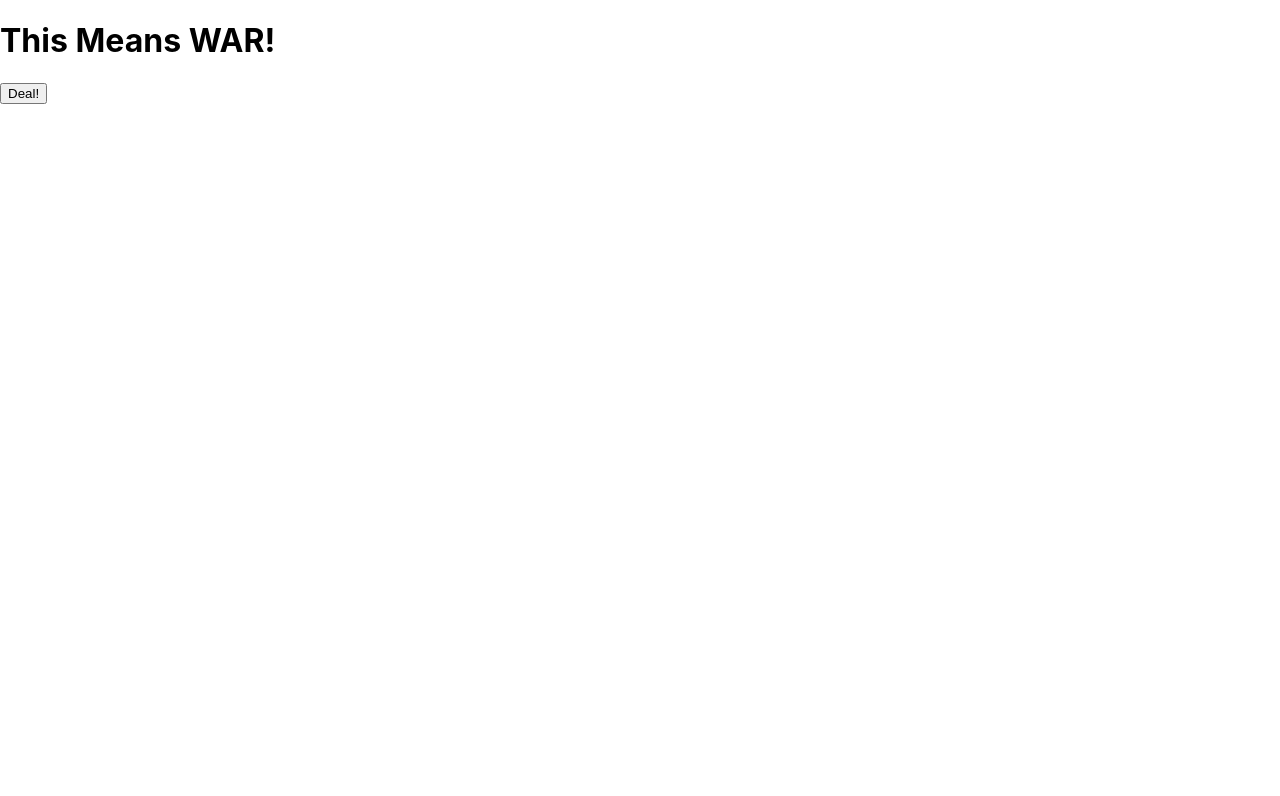
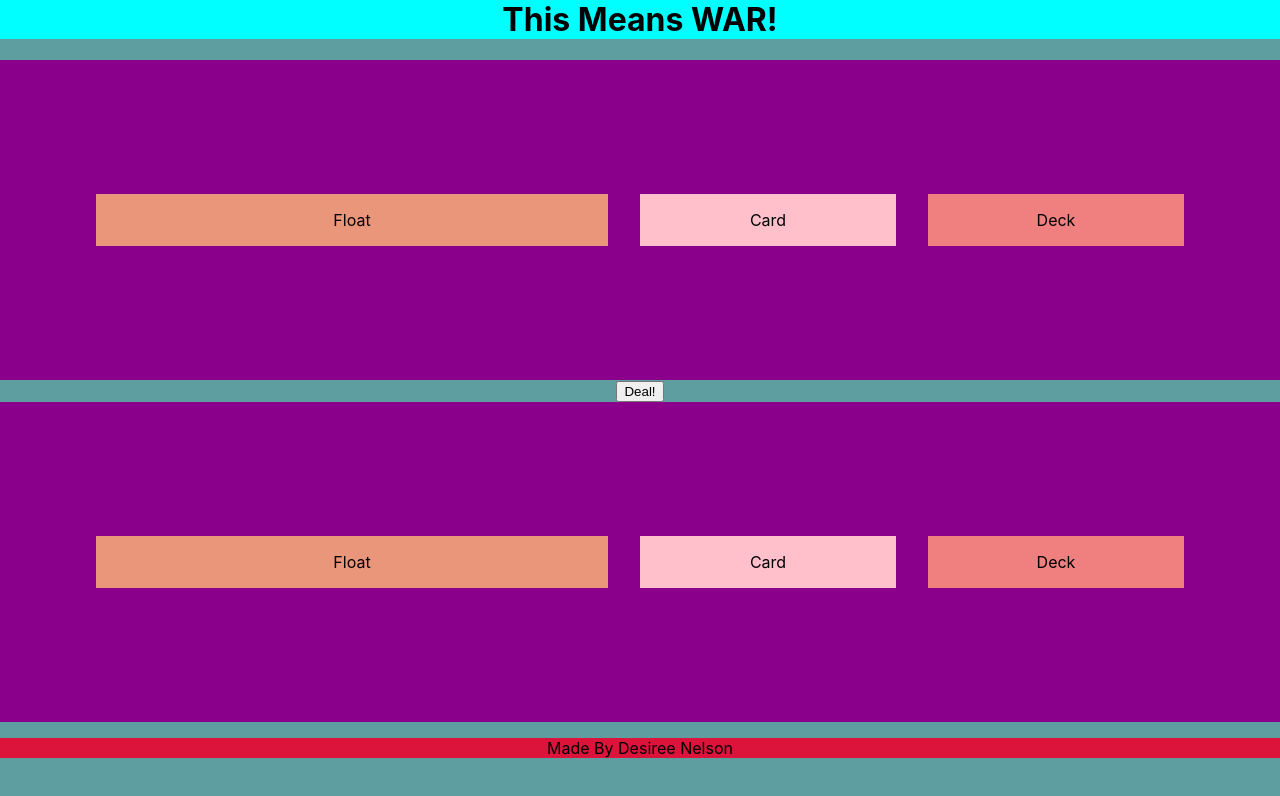
Before and after one commit to Anzu4/thismeanswar, a React (Create React App) app: page / in a window 1280 px wide. Both pictures are taken after a click on the button "Play WAR". Shown: the top 796 px of the page. Built offline with nearby package versions, Linux system fonts and the light colour scheme.

Commit message:
new components for header, footer, card and float. Components now accessed through index. Cleaned up commented out code. Playing with css and its UGLY

```diff
--- a/public/index.html
+++ b/public/index.html
@@ -6,8 +6,8 @@
     <meta name="viewport" content="width=device-width, initial-scale=1" />
     <meta name="theme-color" content="#000000" />
     <meta
-      name="description"
-      content="Web site created using create-react-app"
+      name="This Means WAR!"
+      content="Card game application made with create-react-app"
     />
     <link rel="apple-touch-icon" href="%PUBLIC_URL%/logo192.png" />
     <!--
--- a/src/App.css
+++ b/src/App.css
@@ -1,8 +1,152 @@
 .App {
   text-align: center;
+  background-color: cadetblue;
+  min-height: 90%;
 }
 
-.App-logo {
+.splash_text_box {
+  margin-left: 20%;
+  margin-right: 20%;
+  background-color: coral;
+  border-radius: 7px;
+  padding: 4px;
+}
+
+.team_text_box {
+  margin-left: 20%;
+  margin-right: 20%;
+  background-color: coral;
+  border-radius: 7px;
+  padding: 4px;
+}
+
+#site_header {
+  display: flex;
+  flex-direction: column;
+  align-items: center;
+  justify-content: center;
+  background-color: aqua;
+  margin-top: 0;
+}
+
+#footer {
+  background-color: crimson;
+  display: flex;
+  flex-direction: column;
+  align-items: center;
+  justify-content: center;
+}
+
+#battleground {
+  text-align: center;
+  background-color: cadetblue;
+  min-height: 100vh;
+}
+
+.Opponant {
+  display: flex;
+  flex-direction: row;
+  align-items: center;
+  justify-content: center;
+  background-color: darkmagenta;
+  min-height: 40vh;
+}
+
+.Opp-float {
+  display: flex;
+  flex-direction: column;
+  background-color: darksalmon;
+  margin: 1rem;
+  min-width: 40%;
+  align-items: center;
+  justify-content: center;
+}
+.Opp-card {
+  display: flex;
+  flex-direction: column;
+  background-color: pink;
+  margin: 1rem;
+  min-width: 20%;
+  align-items: center;
+  justify-content: center;
+}
+.Opp-deck {
+  display: flex;
+  flex-direction: column;
+  background-color: lightcoral;
+  margin: 1rem;
+  min-width: 20%;
+  align-items: center;
+  justify-content: center;
+}
+
+.Player {
+  display: flex;
+  flex-direction: row;
+  align-items: center;
+  justify-content: center;
+  background-color: darkmagenta;
+  min-height: 40vh;
+}
+
+.Play-float {
+  display: flex;
+  flex-direction: column;
+  background-color: darksalmon;
+  margin: 1rem;
+  min-width: 40%;
+  align-items: center;
+  justify-content: center;
+}
+.Play-card {
+  display: flex;
+  flex-direction: column;
+  background-color: pink;
+  margin: 1rem;
+  min-width: 20%;
+  align-items: center;
+  justify-content: center;
+}
+.Play-deck {
+  display: flex;
+  flex-direction: column;
+  background-color: lightcoral;
+  margin: 1rem;
+  min-width: 20%;
+  align-items: center;
+  justify-content: center;
+}
+
+.button {
+  background-color: cornflowerblue;
+  height: 3rem;
+  border-radius: 7px;
+}
+
+.float-box {
+  display: flex;
+  flex-direction: column;
+  background-color: darksalmon;
+  margin: 1rem;
+  min-width: 40%;
+  align-items: center;
+  justify-content: center;
+}
+
+.single-card {
+  display: flex;
+  flex-direction: column;
+  background-color: pink;
+  margin: 1rem;
+  min-width: 20%;
+  align-items: center;
+  justify-content: center;
+  min-height: 12vh;
+  max-height: 12vh;
+  padding: 0;
+}
+
+/* .App-logo {
   height: 40vmin;
   pointer-events: none;
 }
@@ -11,17 +155,6 @@
   .App-logo {
     animation: App-logo-spin infinite 20s linear;
   }
-}
-
-.App-header {
-  background-color: #282c34;
-  min-height: 100vh;
-  display: flex;
-  flex-direction: column;
-  align-items: center;
-  justify-content: center;
-  font-size: calc(10px + 2vmin);
-  color: white;
 }
 
 .App-link {
@@ -36,3 +169,4 @@
     transform: rotate(360deg);
   }
 }
+*/
--- a/src/App.js
+++ b/src/App.js
@@ -1,16 +1,47 @@
 import React, { useState } from 'react';
 import './App.css';
-import { Container, Button } from 'react-bootstrap';
-import War from './components/War';
+import { Container, Row, Button } from 'react-bootstrap';
+import { War, Header, Footer } from './components';
 
 function App() {
   const [game, setGame] = useState('off');
 
   if (game === 'off') {
     return (
-      <Container>
-        <h1>This Means WAR!</h1>
-        <Button onClick={() => setGame('on')}>Play WAR</Button>
+      <Container className={'App'}>
+        <Row>
+          <Header />
+        </Row>
+        <Row>
+          <div className={'splash_text_box'}>
+            <p>'An ancient and brutal fight to the death!</p>
+            <p>
+              You and your opponent each recieve 26 cards. On each turn, you
+              will each flip your top card. Highest card will capture both
+              cards!
+            </p>
+            <p>
+              If there is a tie, you will be placed in an epic battle where the
+              top 2 cards are placed face-down, and the next card is placed
+              face-up. Highest of the face-up cards captures all the cards from
+              that round.
+            </p>
+            First player to obtain all 52 cards will be declared VICTORIOUS'
+          </div>
+        </Row>
+
+        <Button className={'button'} onClick={() => setGame('on')}>
+          Play WAR
+        </Button>
+        <Row>
+          <div className={'team_text_box'}>
+            <p>
+              Solo project by Desiree Nelson for the MintBean Hiring Hackathon.
+            </p>
+            Made with create-react-app and Javascript. Deployed on Netlify!
+          </div>
+        </Row>
+        <Footer />
       </Container>
     );
   } else {
--- /dev/null
+++ b/src/components/Float.js
@@ -0,0 +1,16 @@
+import React from 'react';
+import { Card } from './index';
+import '../App.css';
+
+export default function Float({ float }) {
+  if (float) {
+    return (
+      <div className={'float-box'}>
+        X X
+        <Card card={float[float.length - 1]} />
+      </div>
+    );
+  } else {
+    return <p>Float</p>;
+  }
+}
--- /dev/null
+++ b/src/components/Footer.js
@@ -0,0 +1,5 @@
+import React from 'react';
+
+export default function Footer() {
+  return <p id={'footer'}>Made By Desiree Nelson</p>;
+}
--- a/src/components/Header.js
+++ b/src/components/Header.js
@@ -1,5 +1,5 @@
 import React from 'react';
 
-function Header() {
-  <h1 id={site - header}>This Means WAR!</h1>;
+export default function Header() {
+  return <h1 id={'site_header'}>This Means WAR!</h1>;
 }
--- a/src/components/War.js
+++ b/src/components/War.js
@@ -1,6 +1,8 @@
 import React, { useState } from 'react';
 import deck from '../cards';
-import { Container, Button } from 'react-bootstrap';
+import '../App.css';
+import { Container, Row, Col, Button } from 'react-bootstrap';
+import { Header, Footer, Card, Float } from './index';
 
 export default function War() {
   // Define States
@@ -105,77 +107,6 @@ export default function War() {
       setStart('warUp');
       float();
     }
-    // Cards have been played inside of a 'war' senario
-    //   case 'warUp':
-    //     console.log(currComputerCard, currPlayerCard);
-    //     // Player Wins
-    //     if (currPlayerCard.Rank > currComputerCard.Rank) {
-    //       let tempPlayDeck = [...playerDeck];
-    //       // put current card at back
-    //       tempPlayDeck.push(tempPlayDeck.shift());
-    //       // add player float
-    //       playFloat.forEach((card) => {
-    //         tempPlayDeck.push(card);
-    //       });
-    //       // add computer's card
-    //       tempPlayDeck.push(computerCard);
-    //       // add computer's float
-    //       playFloat.forEach((card) => tempPlayDeck.push(card));
-    //       console.log(tempPlayDeck);
-    //       setPlayerDeck(tempPlayDeck);
-
-    //       let tempCompDeck = [...computerDeck];
-    //       // remove current card and float
-    //       tempCompDeck.splice(0, compFloat.length + 1);
-    //       console.log(tempCompDeck);
-    //       setComputerDeck(tempCompDeck);
-
-    //       // Remove current card from top of Deck
-    //       //setPlayerDeck(playerDeck.filter((card) => card !== playerCard));
-    //       //setComputerDeck(computerDeck.filter((card) => card !== computerCard));
-    //       // add the current cards and each float to the bottom of the player's deck
-    //       // Add Player's current card
-    //       //setPlayerDeck((playerDeck) => [...playerDeck, playerCard]);
-    //       // Add cards from Player's Float
-    //       //playFloat.forEach((card) => {
-    //       // setPlayerDeck((playerDeck) => [...playerDeck, card]);
-    //       // });
-    //       // Add Computer's current card
-    //       // setPlayerDeck((playerDeck) => [...playerDeck, computerCard]);
-    //       // Add Computer's Float
-    //       // compFloat.forEach((card) => {
-    //       //   setComputerDeck((computerDeck) => [...computerDeck, card]);
-    //       // });
-    //       // empty floats
-    //       playFloat = [];
-    //       compFloat = [];
-    //       setPlayerFloat([]);
-    //       setComputerFloat([]);
-    //       setStart('on');
-    //     }
-    //     // Computer Wins
-    //     else if (currComputerCard.Rank > currPlayerCard.Rank) {
-    //       // Remove current card from top of Deck
-    //       setPlayerDeck(playerDeck.filter((card) => card !== playerCard));
-    //       setComputerDeck(computerDeck.filter((card) => card !== computerCard));
-    //       // add the current cards and each float to the bottom of the computer's deck
-    //       setComputerDeck((computerDeck) => [...computerDeck, computerCard]);
-    //       compDeck.forEach((card) => {
-    //         setComputerDeck((computerDeck) => [...computerDeck, card]);
-    //       });
-    //       setComputerDeck((computerDeck) => [...computerDeck, computerCard]);
-    //       playDeck.forEach((card) => {
-    //         setComputerDeck((computerDeck) => [...computerDeck, card]);
-    //       });
-    //       // empty floats
-    //       setPlayerFloat([]);
-    //       setComputerFloat([]);
-    //       setStart('on');
-    //     } else if (currComputerCard.Rank === currPlayerCard.Rank) {
-    //       float();
-    //       setStart('warUp');
-    //       break;
-    //     }
   }
 
   // determines the winner of the float battle
@@ -231,89 +162,168 @@ export default function War() {
   // The actual page render. Buttons will change based on what case the game is in and update states accordingly
   if (start === 'off') {
     return (
-      <Container>
-        <h1>This Means WAR!</h1>
-        <Button varient='primary' onClick={() => shuffle(deck)}>
+      <Container id={'battleground'}>
+        <Header />
+        <Row className={'Opponant'}>
+          <Col className={'Opp-float'}>
+            <p>Float</p>
+          </Col>
+          <Col className={'Opp-card'}>
+            <p>Card</p>
+          </Col>
+          <Col className={'Opp-deck'}>
+            <p>Deck</p>
+          </Col>
+        </Row>
+        <Row className={'Action'}>
+          <Button variant='primary' onClick={() => shuffle(deck)}>
             Deal!
           </Button>
+        </Row>
+        <Row className={'Player'}>
+          <Col className={'Play-float'}>
+            <p>Float</p>
+          </Col>
+          <Col className={'Play-card'}>
+            <p>Card</p>
+          </Col>
+          <Col className={'Play-deck'}>
+            <p>Deck</p>
+          </Col>
+        </Row>
+        <Footer />
       </Container>
     );
   } else if (start === 'on') {
+    if (playerDeck.length > 0 && computerDeck.length > 0) {
+      //let compCard = computerCard;
+      //console.log(computerCard);
       return (
-      <Container>
-        <h1>This Means WAR!</h1>
-        <div>{start}</div>
-        <div>Player Card:</div>
-        <div>Computer Card:</div>
+        <Container id={'battleground'}>
+          <Header />
+          <Row className={'Opponant'}>
+            <Col className={'float-box'}>
+              <Float />
+            </Col>
+            <Col className={'single-card'}>
+              <Card />
+            </Col>
+            <Col className={'Opp-deck'}>
+              <p>{computerDeck.length}</p>
+            </Col>
+          </Row>
           <Button onClick={() => setCards(playerDeck, computerDeck)}>
             Play Card
           </Button>
-        <div>
-          <div>Player Deck: {playerDeck.length}</div>
-          <div>Computer Deck: {computerDeck.length}</div>
-        </div>
+          <Row className={'Player'}>
+            <Col className={'float-box'}>
+              <Float />
+            </Col>
+            <Col className={'single-card'}>
+              <Card />
+            </Col>
+            <Col className={'Play-deck'}>
+              <p>{playerDeck.length}</p>
+            </Col>
+          </Row>
+          <Footer />
         </Container>
       );
+    } else if (playerDeck.length === 0) {
+      console.log('You lose!');
+    } else if (computerDeck.length === 0) {
+      console.log('You WIN!');
+    }
   } else if (start === 'collect') {
-    let playCard = playerCard.Rank;
-    let compCard = computerCard.Rank;
+    if (playerDeck.length > 0 && computerDeck.length > 0) {
+      // let playCard = playerCard.Rank;
+      // let compCard = computerCard.Rank;
 
       return (
-      <Container>
-        <h1>This Means WAR!</h1>
-        <div>
-          <div>
-            <div>{start}</div>
-            <div>Player Card: {playCard}</div>
-            <div>Computer Card: {compCard}</div>
-          </div>
+        <Container id={'battleground'}>
+          <Header />
+          <Row className={'Opponant'}>
+            <Col className={'float-box'}>
+              <Float />
+            </Col>
+            <Col className={'Opp-card'}>
+              <Card card={computerCard} />
+            </Col>
+            <Col className={'Opp-deck'}>
+              <p>{computerDeck.length}</p>
+            </Col>
+          </Row>
           <Button onClick={() => determineWin(playerCard, computerCard)}>
             Collect
           </Button>
-          <div>Player Deck: {playerDeck.length}</div>
-          <div>Computer Deck: {computerDeck.length}</div>
-        </div>
+          <Row className={'Player'}>
+            <Col className={'float-box'}>
+              <Float />
+            </Col>
+            <Col className={'single-card'}>
+              <Card card={playerCard} />
+            </Col>
+            <Col className={'Play-deck'}>
+              <p>{playerDeck.length}</p>
+            </Col>
+          </Row>
+          <Footer />
         </Container>
       );
+    } else if (playerDeck.length === 0) {
+      console.log('You lose!');
+    } else if (computerDeck.length === 0) {
+      console.log('You WIN!');
+    }
   } else if (start === 'warUp') {
-    let playCard = playerCard.Rank;
-    let compCard = computerCard.Rank;
-    let playFloat = [
-      playerFloat[0].Rank,
-      playerFloat[1].Rank,
-      playerFloat[2].Rank,
-    ];
-    let compFloat = [
-      computerFloat[0].Rank,
-      computerFloat[1].Rank,
-      computerFloat[2].Rank,
-    ];
+    if (playerDeck.length > 0 && computerDeck.length > 0) {
+      // let playCard = playerCard.Rank;
+      // let compCard = computerCard.Rank;
+      // let playFloat = [
+      //   playerFloat[0].Rank,
+      //   playerFloat[1].Rank,
+      //   playerFloat[2].Rank,
+      // ];
+      // let compFloat = [
+      //   computerFloat[0].Rank,
+      //   computerFloat[1].Rank,
+      //   computerFloat[2].Rank,
+      // ];
       return (
-      <Container>
-        <h1>This Means WAR!</h1>
-        <div>
-          <div>{start}</div>
-          <div>Player Card: {playCard}</div>
-          <div>Computer Card: {compCard}</div>
-        </div>
+        <Container id={'battleground'}>
+          <Header />
+          <Row className={'Opponant'}>
+            <Col className={'float-box'}>
+              <Float float={computerFloat} />
+            </Col>
+            <Col className={'single-card'}>
+              <Card card={computerCard} />
+            </Col>
+            <Col className={'Opp-deck'}>
+              <p>{computerDeck.length}</p>
+            </Col>
+          </Row>
           <Button onClick={() => battle(playerFloat, computerFloat)}>
             Collect
           </Button>
-        <div>Player Deck: {playerDeck.length}</div>
-        <div>Computer Deck: {computerDeck.length}</div>
-        <div>
-          Player Float:
-          <div>{playFloat[0]}</div>
-          <div>{playFloat[1]}</div>
-          <div>{playFloat[2]}</div>
-        </div>
-        <div>
-          Computer Float:
-          <div>{compFloat[0]}</div>
-          <div>{compFloat[1]}</div>
-          <div>{compFloat[2]}</div>
-        </div>
+          <Row className={'Player'}>
+            <Col className={'float-box'}>
+              <Float float={playerFloat} />
+            </Col>
+            <Col className={'single-card'}>
+              <Card card={playerCard} />
+            </Col>
+            <Col className={'Play-deck'}>
+              <p>{playerDeck.length}</p>
+            </Col>
+          </Row>
+          <Footer />
         </Container>
       );
+    } else if (playerDeck.length === 0) {
+      console.log('You lose!');
+    } else if (computerDeck.length === 0) {
+      console.log('You WIN!');
     }
   }
+}
--- /dev/null
+++ b/src/components/index.js
@@ -0,0 +1,7 @@
+import Header from './Header';
+import Footer from './Footer';
+import War from './War';
+import Card from './Card';
+import Float from './Float';
+
+export { Card, Header, Footer, War, Float };
```
Also changed, not shown: src/components/Card.js (added, +20 -0 lines). Lines whose indentation alone changed are shown as unchanged.
